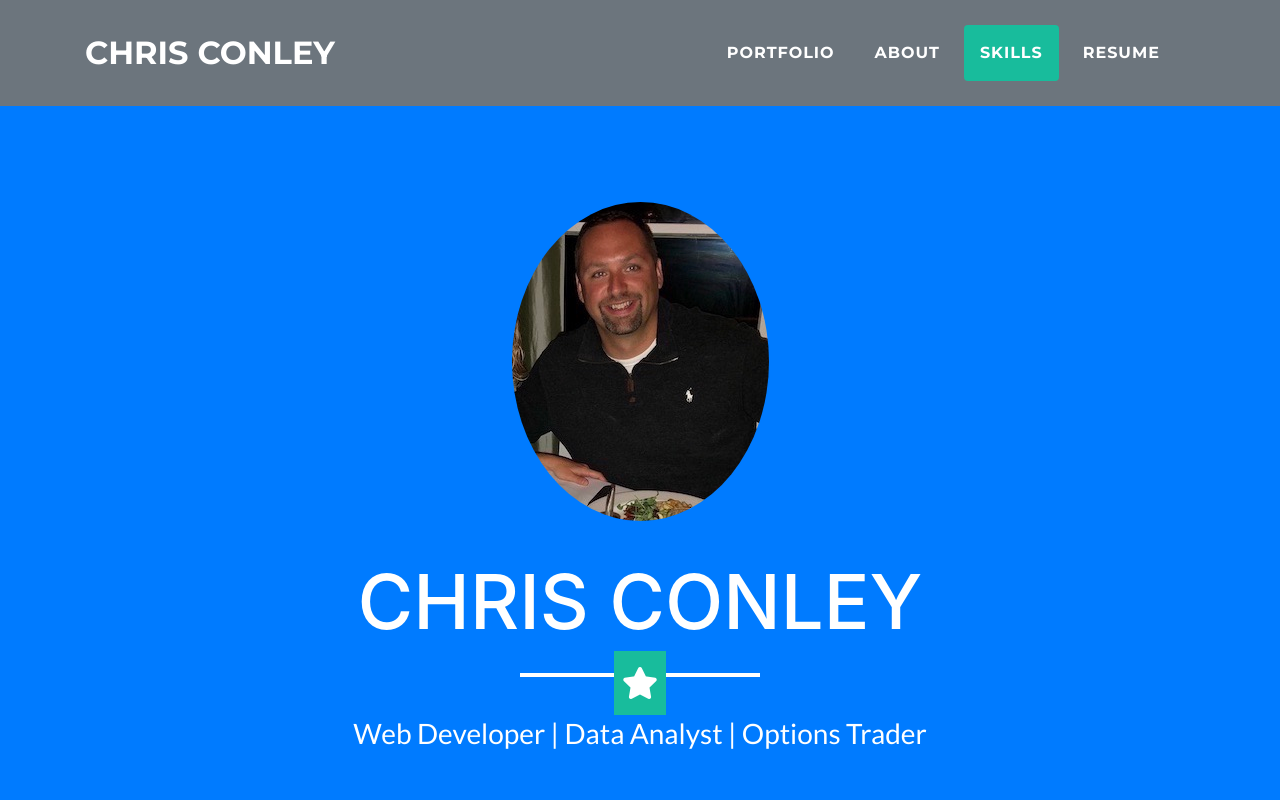
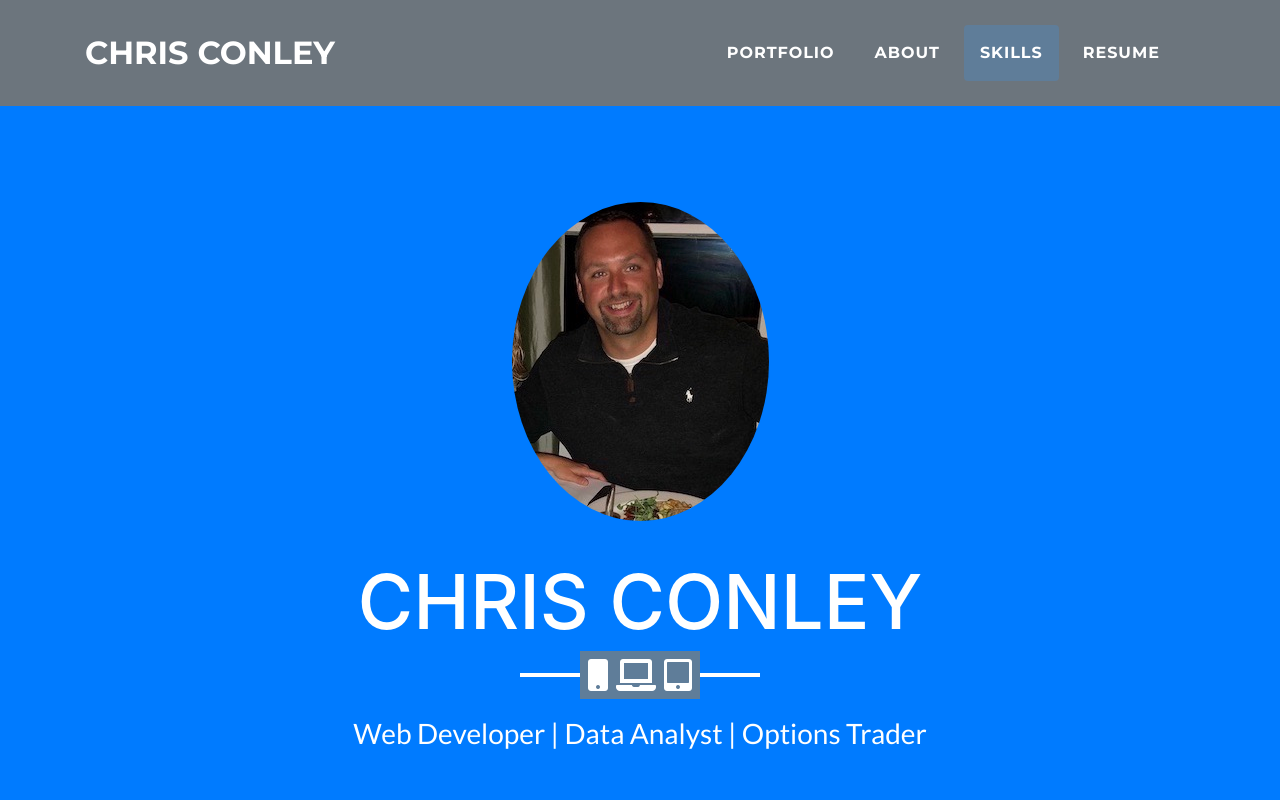
Before and after one commit to ceconley/personal-portfolio, a website with bundled scripts: page index.html in a window 1280 px wide. Shown: the top 800 px of the page. Built offline with nearby package versions, Linux system fonts and the light colour scheme.

Commit message:
changed colors and fa icons

```diff
--- a/index.html
+++ b/index.html
@@ -22,10 +22,11 @@
     <link href="vendor/magnific-popup/magnific-popup.css" rel="stylesheet" type="text/css">
 
     <!-- Custom styles for this template -->
-    <link href="css/freelancer.min.css" rel="stylesheet">
+    <link href="css/freelancer.css" rel="stylesheet">
 
     <link rel="stylesheet" href="https://cdn.rawgit.com/konpa/devicon/df6431e323547add1b4cf45992913f15286456d3/devicon.min.css">
     <link rel="stylesheet" type="text/css" href="css/custom.css">
+    <link rel="stylesheet" type="text/css" href="scss/custom.scss">
 
   </head>
 
@@ -146,7 +147,7 @@
       </div>
     </section>
 
-    <!-- Contact Section -->
+    <!-- Skills Section -->
     <section id="skills">
       <div class="container">
         <h2 class="text-center text-uppercase text-secondary mb-0">Skills</h2>
--- a/scss/_bootstrap-overrides.scss
+++ b/scss/_bootstrap-overrides.scss
@@ -1,4 +1,5 @@
 // Bootstrap overrides for this template
+
 a {
   color: $primary;
   &:focus,
--- a/scss/freelancer.scss
+++ b/scss/freelancer.scss
@@ -6,4 +6,5 @@
 @import "portfolio.scss";
 @import "contact.scss";
 @import "footer.scss";
+@import "custom";
 @import "bootstrap-overrides.scss";
```
Also changed, not shown: css/custom.css (line endings or trailing spaces), css/freelancer.css.
